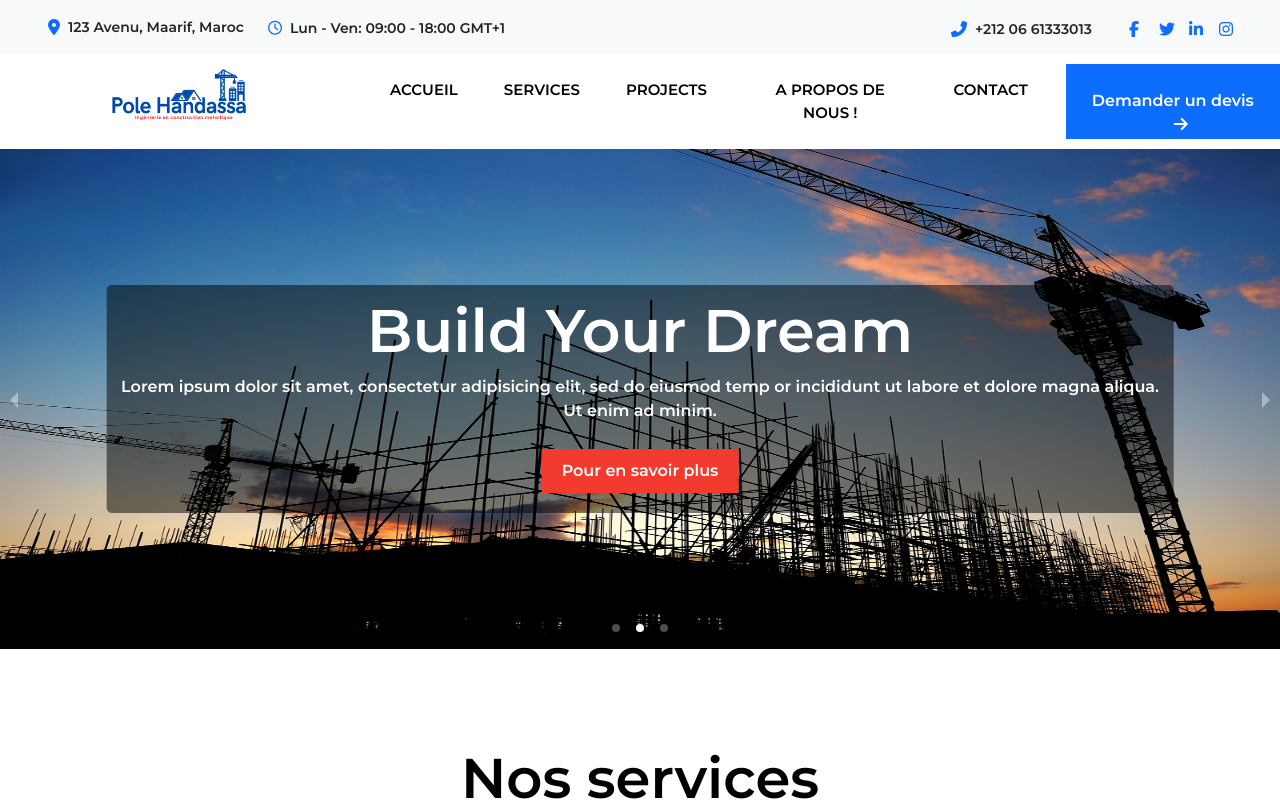
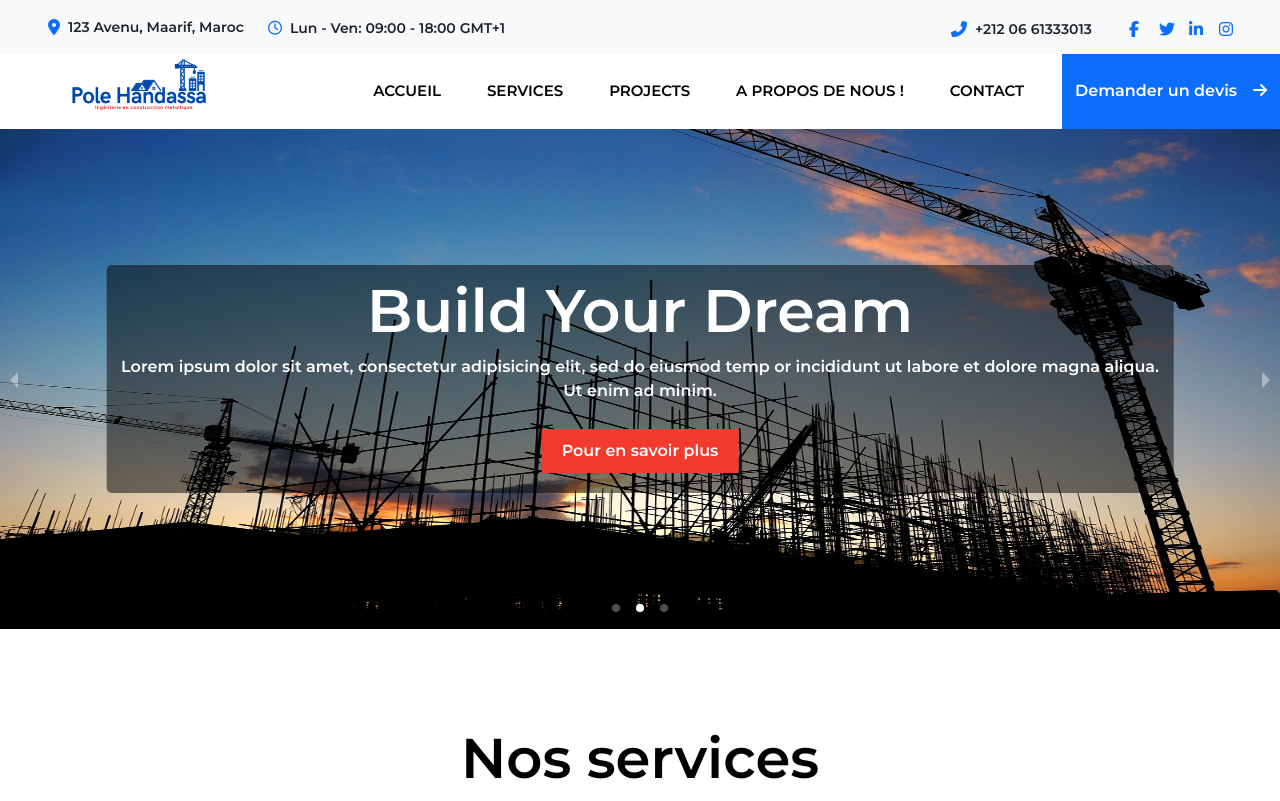
Before and after one commit to MOHAMED-RGUIG/Chak, a React (Create React App) app: page / in a window 1280 px wide. Shown: the top 801 px of the page. Built offline with nearby package versions, Linux system fonts and the light colour scheme.

Commit message:
Update Navbar.js

```diff
--- a/src/components/Navbar.js
+++ b/src/components/Navbar.js
@@ -50,7 +50,7 @@ function Navbar() {
 </div>
 
 <nav className="navbar navbar-expand-lg bg-white navbar-light sticky-top p-0">
-    <a href="/" className="navbar-brand d-flex px-lg-5">
+    <a href="/" className="navbar-brand d-flex px-lg-2">
  <img src='/logobureauetude.png' style={{width:'270px',height:'55px'}}/>
     </a>
     <button type="button" className="navbar-toggler me-4" data-bs-toggle="collapse" data-bs-target="#navbarCollapse">
```
